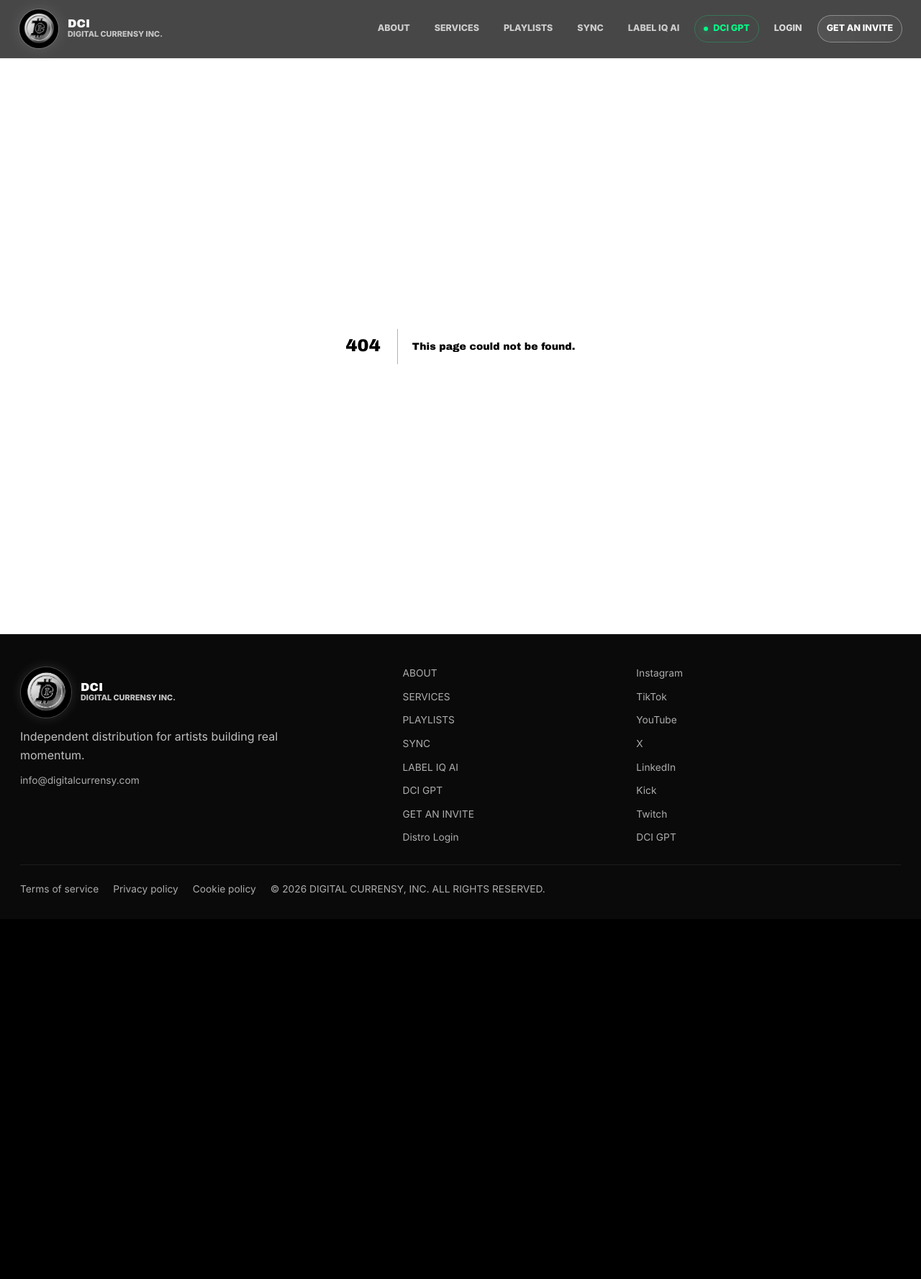
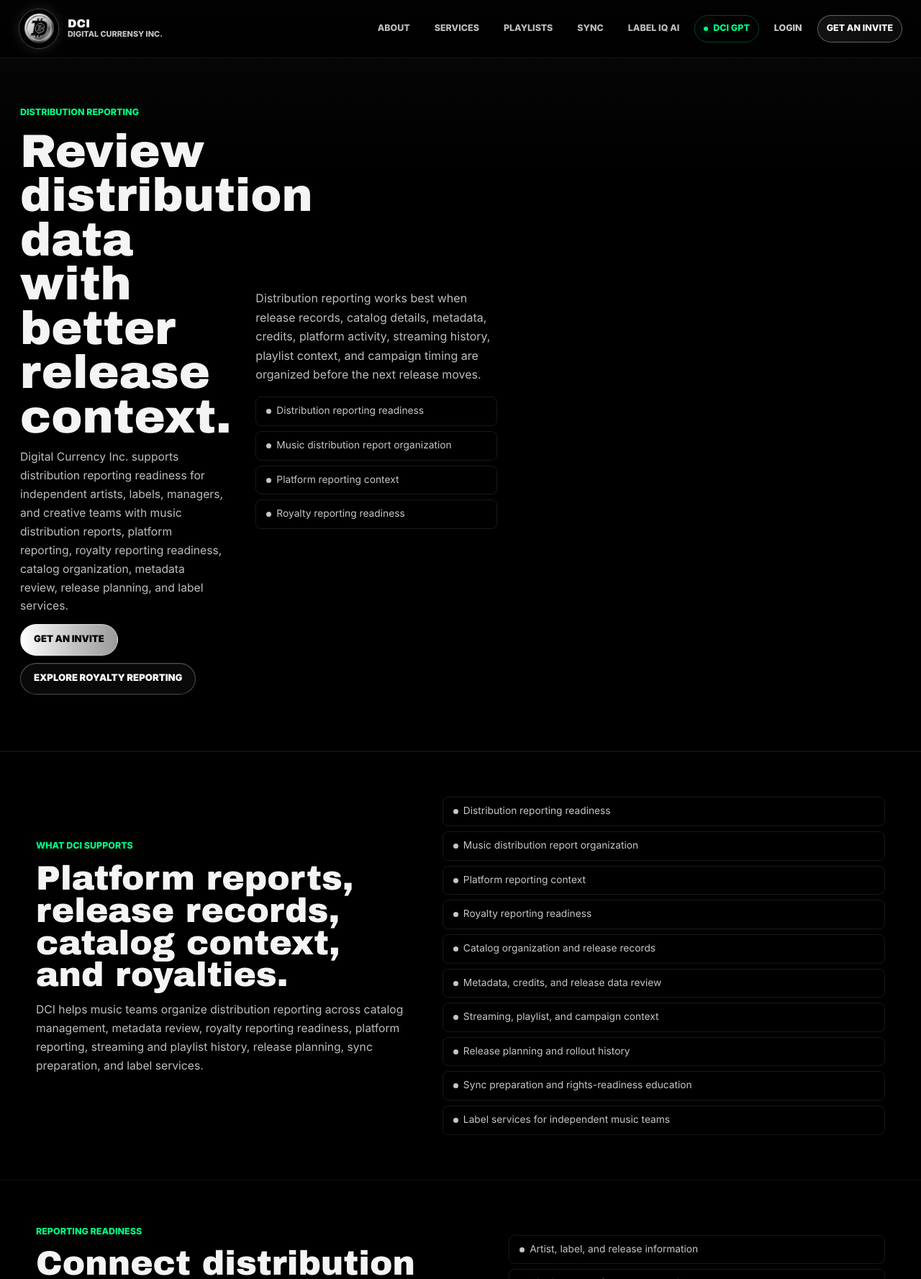
Before and after one commit to DigitalCurrensy/dci-website, a Next.js app: page /distribution-reporting in a window 1280 px wide. Before the commit this address had no page. Shown: the top 1777 px of the page at 72% size. Before the commit the page ends 1277 px from the top, so only its background shows below. Built offline with nearby package versions, Linux system fonts and the light colour scheme.

Commit message:
Add distribution reporting SEO page

```diff
--- /dev/null
+++ b/app/distribution-reporting/page.tsx
@@ -0,0 +1,213 @@
+import type { Metadata } from "next";
+import { ChromeButton } from "@/components/ChromeButton";
+
+export const metadata: Metadata = {
+  title: "Distribution Reporting for Artists and Labels | Digital Currency Inc.",
+  description:
+    "Digital Currency Inc. supports distribution reporting readiness for independent artists, labels, managers, and creative teams with music distribution reports, platform reporting, royalty reporting readiness, catalog organization, metadata review, release planning, and label services.",
+  alternates: {
+    canonical: "/distribution-reporting",
+  },
+  openGraph: {
+    title: "Distribution Reporting for Artists and Labels | DCI",
+    description:
+      "Distribution reporting readiness, music distribution reports, platform reporting, royalty reporting readiness, catalog organization, metadata review, release planning, and label services.",
+    url: "https://www.digitalcurrensy.com/distribution-reporting",
+    siteName: "Digital Currency Inc.",
+    images: [
+      {
+        url: "/og-image.jpg",
+        width: 1024,
+        height: 1024,
+        alt: "Digital Currency Inc. distribution reporting support",
+      },
+    ],
+  },
+  twitter: {
+    card: "summary_large_image",
+    title: "Distribution Reporting for Artists and Labels | DCI",
+    description:
+      "Music distribution reporting, platform reporting, royalty reporting readiness, catalog organization, metadata review, release planning, and label services.",
+    images: ["/og-image.jpg"],
+  },
+};
+
+const reportingSupport = [
+  "Distribution reporting readiness",
+  "Music distribution report organization",
+  "Platform reporting context",
+  "Royalty reporting readiness",
+  "Catalog organization and release records",
+  "Metadata, credits, and release data review",
+  "Streaming, playlist, and campaign context",
+  "Release planning and rollout history",
+  "Sync preparation and rights-readiness education",
+  "Label services for independent music teams",
+];
+
+const reportingChecklist = [
+  "Artist, label, and release information",
+  "Distributor, platform, and reporting context",
+  "Streaming, playlist, and campaign history",
+  "Release dates, links, metadata, and credits",
+  "Catalog records and royalty reporting questions",
+  "Support needs for future release planning",
+];
+
+const faqs = [
+  {
+    question: "What is distribution reporting?",
+    answer:
+      "Distribution reporting is the process of reviewing and organizing information connected to music releases, platforms, streams, stores, reporting exports, catalog records, and royalty reporting context so artists, labels, managers, and teams can better understand release performance.",
+  },
+  {
+    question: "How does DCI support distribution reporting readiness?",
+    answer:
+      "DCI helps independent artists, labels, managers, and creative teams organize distribution reporting context, release records, metadata, catalog information, royalty reporting questions, streaming activity, playlist history, campaign details, and label service needs.",
+  },
+  {
+    question: "Does distribution reporting help with royalty reporting?",
+    answer:
+      "Yes. Distribution reporting can support royalty reporting readiness by connecting platform activity, release records, catalog data, metadata, credits, streaming context, and reporting exports in a more organized way.",
+  },
+  {
+    question: "Why does catalog organization matter for distribution reporting?",
+    answer:
+      "Catalog organization helps connect each release to its metadata, credits, links, reporting data, rollout history, distribution context, playlist activity, and royalty reporting questions. That structure can make reporting easier to review.",
+  },
+  {
+    question: "Who is DCI distribution reporting support built for?",
+    answer:
+      "DCI distribution reporting support is built for independent artists, labels, managers, producers, creators, and creative teams that want more structure around music distribution reports, platform reporting, catalog organization, metadata review, royalty reporting readiness, release planning, and label services.",
+  },
+];
+
+export default function DistributionReportingPage() {
+  return (
+    <main>
+      <section className="page-hero">
+        <div className="section-inner split-grid">
+          <div className="section-heading">
+            <p className="eyebrow">Distribution reporting</p>
+            <h1>Review distribution data with better release context.</h1>
+            <p>
+              Digital Currency Inc. supports distribution reporting readiness for
+              independent artists, labels, managers, and creative teams with
+              music distribution reports, platform reporting, royalty reporting
+              readiness, catalog organization, metadata review, release planning,
+              and label services.
+            </p>
+            <div className="button-row">
+              <ChromeButton href="/get-an-invite">Get an invite</ChromeButton>
+              <ChromeButton href="/royalty-reporting" variant="secondary">
+                Explore royalty reporting
+              </ChromeButton>
+            </div>
+          </div>
+
+          <div className="copy-stack">
+            <p>
+              Distribution reporting works best when release records, catalog
+              details, metadata, credits, platform activity, streaming history,
+              playlist context, and campaign timing are organized before the
+              next release moves.
+            </p>
+            <ul className="feature-list compact">
+              {reportingSupport.slice(0, 4).map((item) => (
+                <li key={item}>{item}</li>
+              ))}
+            </ul>
+          </div>
+        </div>
+      </section>
+
+      <section className="section">
+        <div className="section-inner split-grid">
+          <div className="section-heading">
+            <p className="eyebrow">What DCI supports</p>
+            <h2>Platform reports, release records, catalog context, and royalties.</h2>
+            <p>
+              DCI helps music teams organize distribution reporting across
+              catalog management, metadata review, royalty reporting readiness,
+              platform reporting, streaming and playlist history, release
+              planning, sync preparation, and label services.
+            </p>
+          </div>
+
+          <div className="copy-stack">
+            <ul className="feature-list compact">
+              {reportingSupport.map((item) => (
+                <li key={item}>{item}</li>
+              ))}
+            </ul>
+          </div>
+        </div>
+      </section>
+
+      <section className="section">
+        <div className="section-inner split-grid reverse">
+          <div className="section-heading">
+            <p className="eyebrow">Reporting readiness</p>
+            <h2>Connect distribution data to the release story.</h2>
+            <p>
+              Distribution reports are easier to review when artists and labels
+              can connect platform data to release dates, metadata, credits,
+              catalog records, campaign history, streaming context, playlist
+              activity, royalty questions, and future planning needs.
+            </p>
+          </div>
+
+          <div className="copy-stack">
+            <ul className="feature-list compact">
+              {reportingChecklist.map((item) => (
+                <li key={item}>{item}</li>
+              ))}
+            </ul>
+          </div>
+        </div>
+      </section>
+
+      <section className="section" aria-labelledby="distribution-reporting-faq-title">
+        <div className="section-inner split-grid">
+          <div className="section-heading">
+            <p className="eyebrow">Distribution reporting FAQ</p>
+            <h2 id="distribution-reporting-faq-title">
+              Music distribution reports, platform data, and catalog context explained.
+            </h2>
+            <p>
+              Clear answers for artists, labels, managers, and creative teams
+              researching distribution reporting, music distribution reports,
+              platform reporting, catalog organization, metadata review, royalty
+              reporting readiness, release planning, and label services.
+            </p>
+          </div>
+
+          <div className="copy-stack">
+            {faqs.map((faq) => (
+              <div key={faq.question}>
+                <h3>{faq.question}</h3>
+                <p>{faq.answer}</p>
+              </div>
+            ))}
+          </div>
+        </div>
+      </section>
+
+      <div className="section-inner final-home-cta">
+        <div className="cta-band">
+          <div>
+            <p className="eyebrow">DCI access</p>
+            <h2>Prepare your distribution reporting with DCI.</h2>
+            <p>
+              Share the artist, release, catalog, music links, platform
+              reporting context, metadata details, royalty questions, campaign
+              history, and support needed. DCI reviews every invite request
+              before opening platform access.
+            </p>
+          </div>
+          <ChromeButton href="/get-an-invite">Get an invite</ChromeButton>
+        </div>
+      </div>
+    </main>
+  );
+}
```
